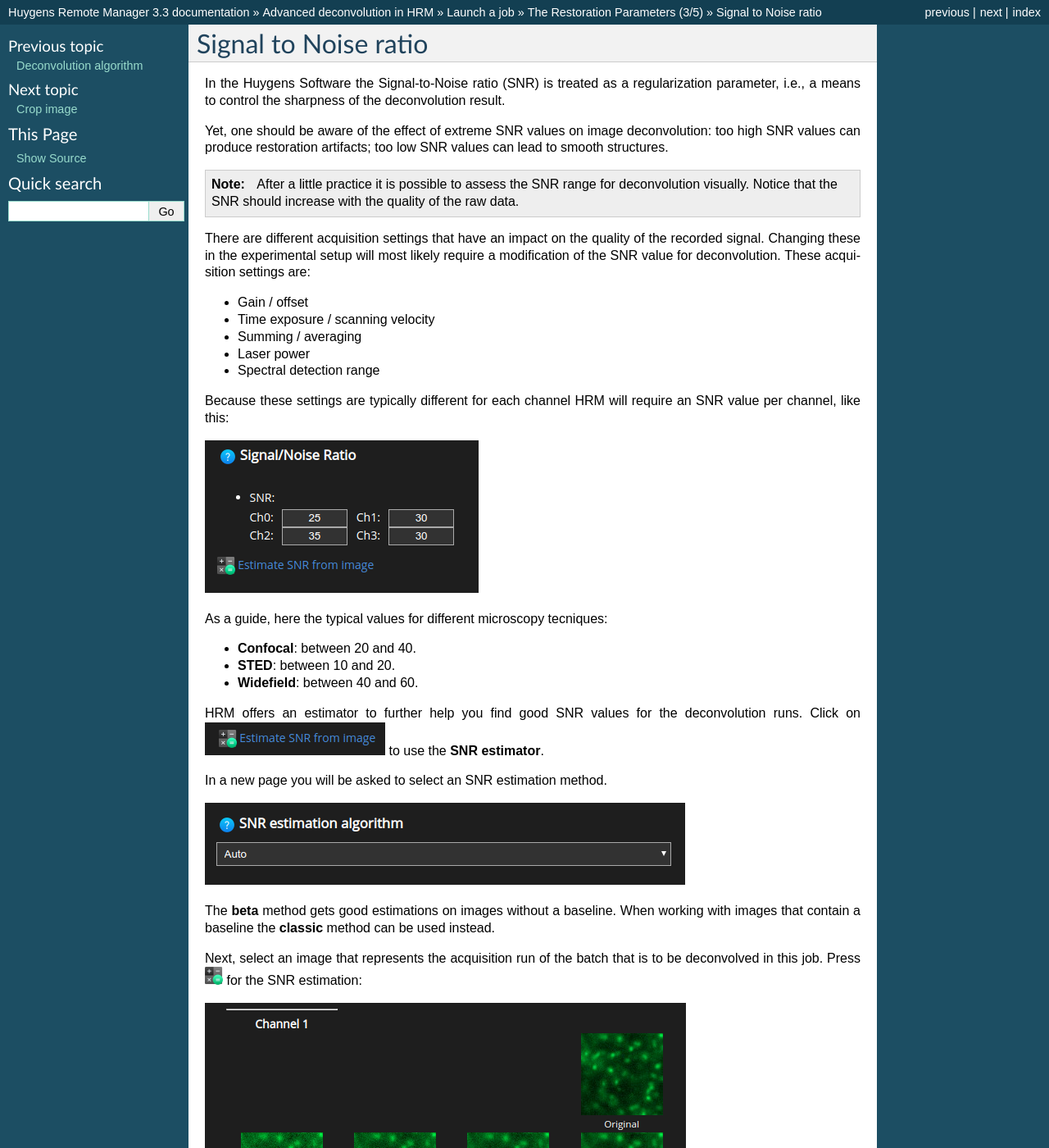
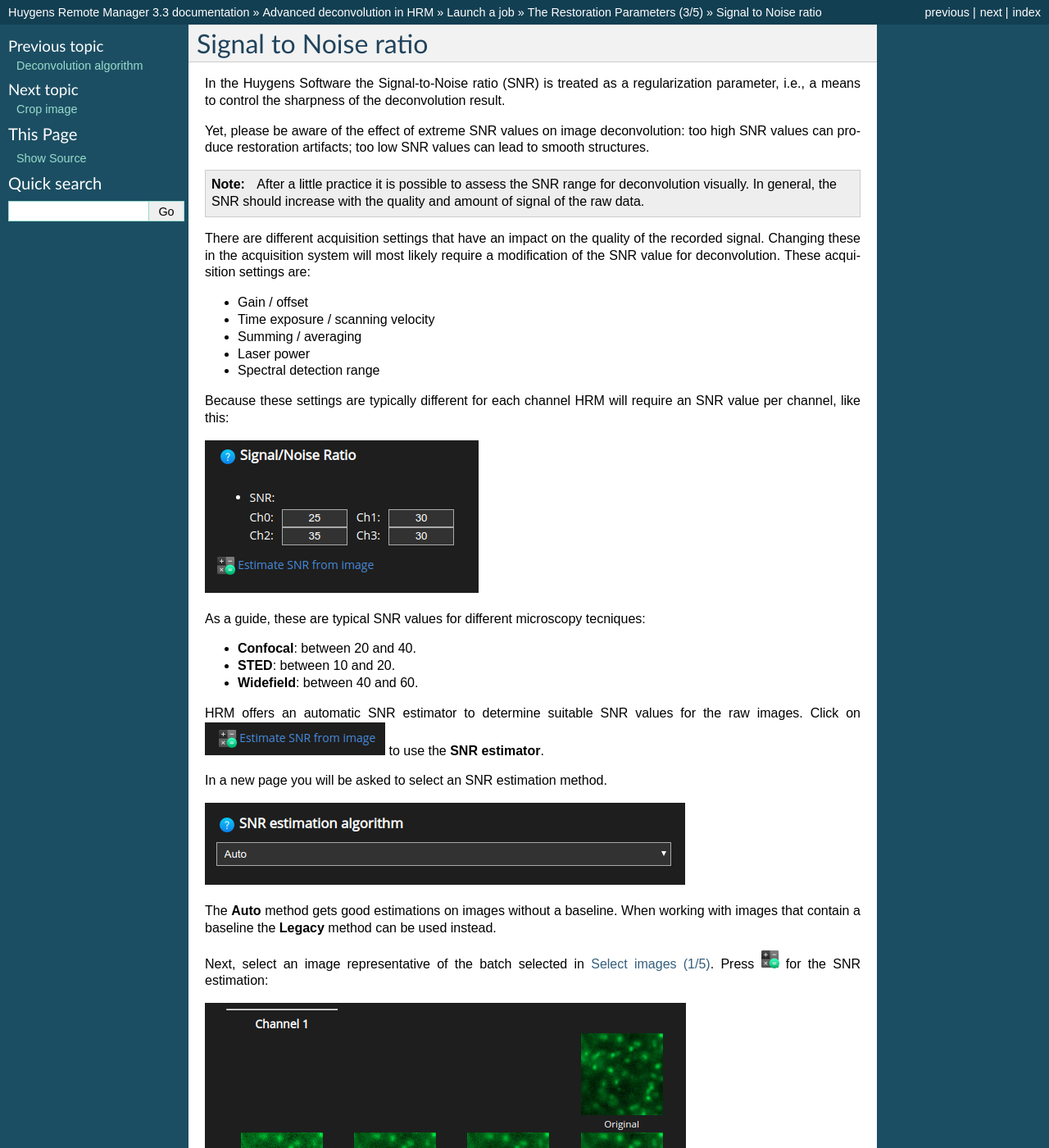
Before and after one commit to aarpon/hrm_docs, a Sphinx documentation site: the page built from docs/user/step3_snr.rst, in a window 1280 px wide and 1400 px high. Shown: the whole window at 82% size. Built offline with Sphinx 7.4.7, drawn with Linux system fonts in a browser that asks for light colours; some of the changed text lies outside the part shown.

Commit message:
A few fixes in the SNR section.

```diff
--- a/docs/user/step1.rst
+++ b/docs/user/step1.rst
@@ -1,4 +1,6 @@
 .. include:: global_directives.inc
+
+.. _step1:
 
 Select images (1/5)
 ===================
--- a/docs/user/step3_snr.rst
+++ b/docs/user/step3_snr.rst
@@ -10,18 +10,18 @@
 deconvolution result.
 
 
-Yet, one should be aware of the effect of extreme SNR values on image
+Yet, please be aware of the effect of extreme SNR values on image
 deconvolution: too high SNR values can produce restoration artifacts; too low
 SNR values can lead to smooth structures.
 
 
 .. note:: After a little practice it is possible to assess the SNR range for
-          deconvolution visually. Notice that the SNR should increase with the
-          quality of the raw data.
+          deconvolution visually. In general, the SNR should increase with the
+          quality and amount of signal of the raw data.
 
 
 There are different acquisition settings that have an impact on the quality of
-the recorded signal. Changing these in the experimental setup will most likely
+the recorded signal. Changing these in the acquisition system will most likely
 require a modification of the SNR value for deconvolution. These acquisition
 settings are:
 
@@ -38,7 +38,7 @@
 
 |SNRScreenshot|
 
-As a guide, here the typical values for different microscopy tecniques:
+As a guide, these are typical SNR values for different microscopy tecniques:
 
 * **Confocal**: between 20 and 40.
 
@@ -46,27 +46,26 @@
 
 * **Widefield**: between 40 and 60.
 
-HRM offers an estimator to further help you find good SNR values for the
-deconvolution runs. Click on |SNREstimatorLink| to use the **SNR estimator**.
+HRM offers an automatic SNR estimator to determine suitable SNR values for
+the raw images. Click on |SNREstimatorLink| to use the **SNR estimator**.
 
 
 In a new page you will be asked to select an SNR estimation method.
 
 |SNRAlgorithmScreenshot|
 
-The **beta** method gets good estimations on images without a baseline. When
-working with images that contain a baseline the **classic** method can be used
+The **Auto** method gets good estimations on images without a baseline. When
+working with images that contain a baseline the **Legacy** method can be used
 instead.
 
 
-
-Next, select an image that represents the acquisition run of the batch that is
-to be deconvolved in this job. Press |Calculator22x22| for the SNR estimation:
+Next, select an image representative of the batch selected in :ref:`step1`.
+Press |Calculator22x22| for the SNR estimation:
 
 
 |SNREstimationScreenshot|
 
-The output of the SNR estimator shows (per channel) a thumbnail next to 4
+The output of the SNR estimator shows a region of the original data next to 4
 different noise simulations of the same region. In bold letters the SNR of the
 simulation that most resembles the original image.
 
```
